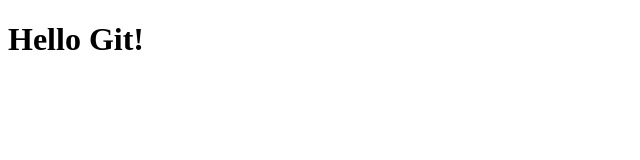
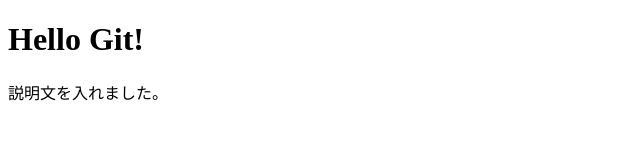
Before and after one commit to MicaM-star5/git_practice, a plain HTML site: page index.html in a window 1280 px wide. Shown: the whole page, without its empty margins (0-640 px from the left). Drawn offline with Linux system fonts and the light colour scheme.

Commit message:
説明文追加

```diff
--- a/index.html
+++ b/index.html
@@ -7,5 +7,6 @@
 </head>
 <body>
     <h1>Hello Git!</h1>
+    <p>説明文を入れました。</p>
 </body>
 </html>
```
